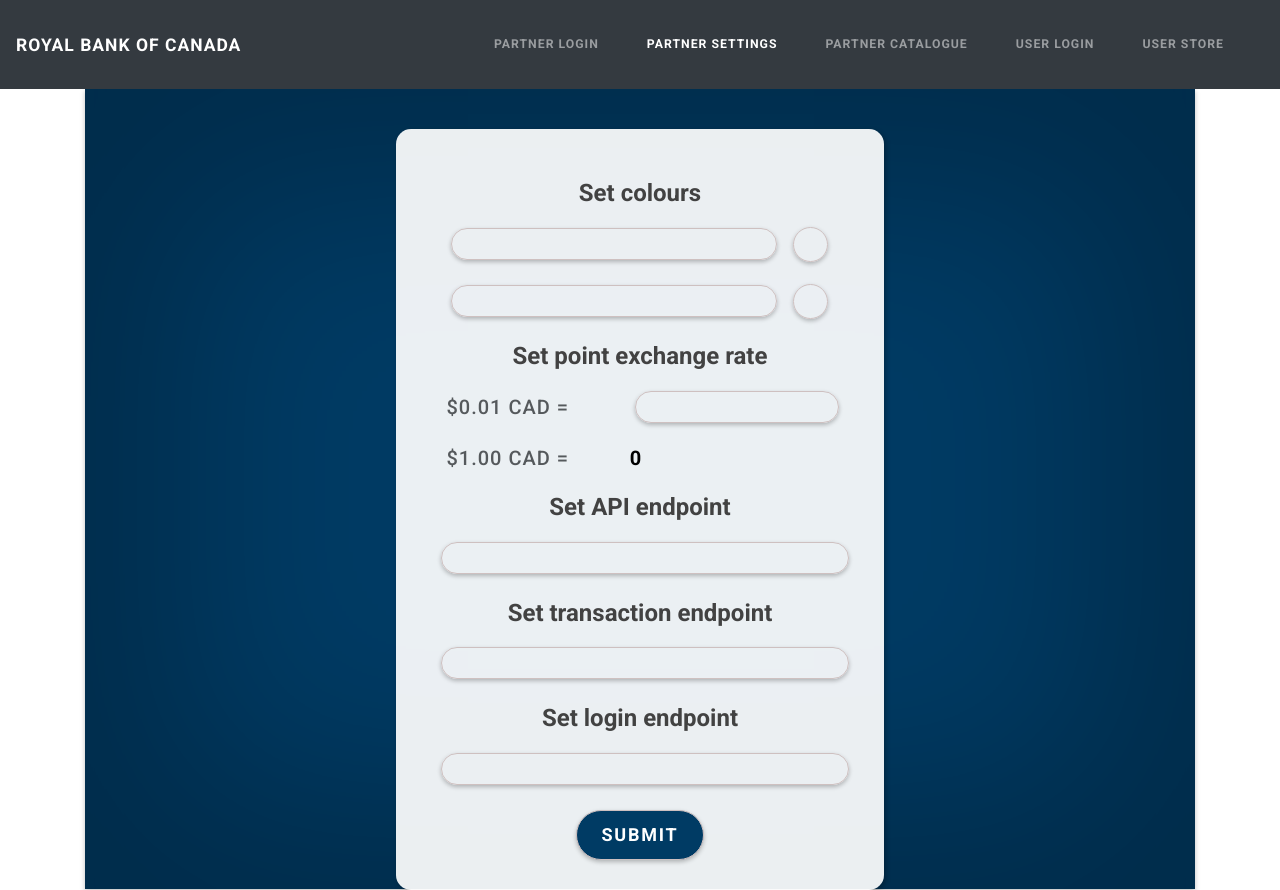
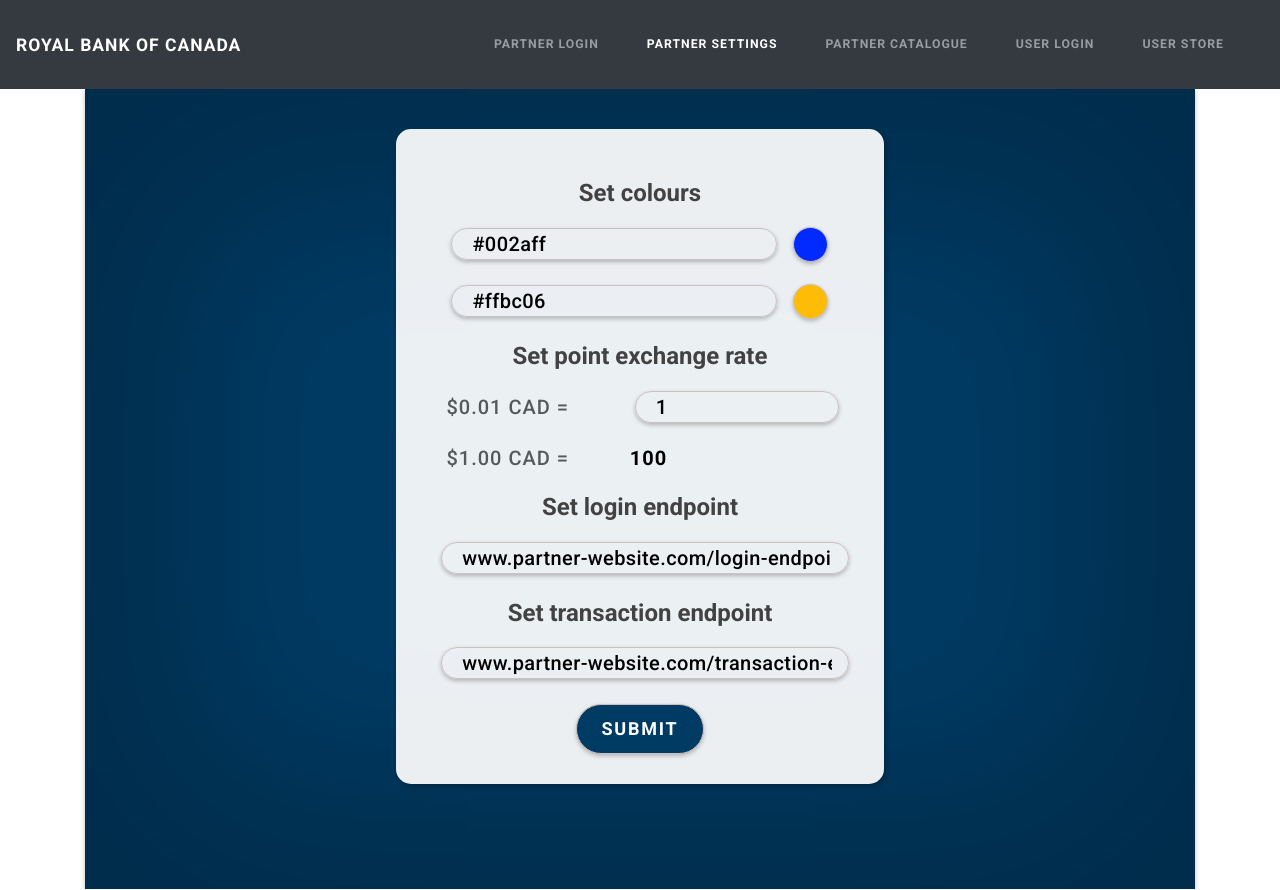
Before and after one commit to perryliao/arisa, a React (Create React App) app: page / in a window 1280 px wide. Both pictures are taken after a click on the link "PARTNER SETTINGS". Built offline with nearby package versions, Linux system fonts and the light colour scheme; the HTML template or start-up script is replaced by a standard one.

Commit message:
mnore changes and updates

```diff
--- a/src/App.tsx
+++ b/src/App.tsx
@@ -12,7 +12,7 @@
 import {Login} from "./components/PopupContents/Login";
 import {Balance} from "./components/PopupContents/Balance";
 
-enum page {
+export enum page {
     PartnerPortalLogin,
     PartnerPortalSettings,
     PartnerCatalogueSettings,
@@ -161,11 +161,13 @@
             modalFunction: this.determineModalFunction,
             addToCatalogue: this.addToCatalogue,
             removeFromCatalogue: this.removeFromCatalogue,
+            editPartnerOptions: this.editPartnerOptions,
             database: this.state.database,
             partnerKey: this.state.partnerKey,
             userKey: this.state.userKey,
             catalogueLength: Object.keys(this.state.database.partners[this.state.partnerKey].catalogue).length,
             makeTransaction: this.makeTransaction,
+            changePage: this.changePage,
         };
         return React.createElement(App.pages[this.state.currentPage].pointer, props);
     }
--- a/src/components/PartnerConfigForm.tsx
+++ b/src/components/PartnerConfigForm.tsx
@@ -4,6 +4,9 @@
 import {ColoredCircle} from "./ColoredCircle";
 import {TextInput} from "./TextInput";
 import {Button} from "reactstrap";
+import {IDatabase, IPartner, IPartnerOptions} from "../data/database";
+import {IContainerProps} from "../containers/Container";
+import {page} from "../App";
 
 class PartnerConfigForm extends EnhancedComponent<IPartnerConfigFormProps, IPartnerConfigFormState> {
 
@@ -30,18 +33,32 @@
 
     protected constructor(props: IPartnerConfigFormProps) {
         super(props);
+        const partner: IPartner = props.database.partners[this.props.partnerKey];
         this.state = {
             ...this.state,
-            primaryColor: null,
-            secondaryColor: null,
-            pointAmountPerDollar: 0,
+            primaryColor: partner.primaryColour,
+            secondaryColor: partner.secondaryColour,
+            pointAmountPerDollar: partner.pointsToCent * 100,
+            pointAmountPerCent: partner.pointsToCent,
             apiEndpoint: "",
-            transactionEndpoint: "",
-            loginEndpoint: "",
+            transactionEndpoint: partner.transactionEndpoint,
+            loginEndpoint: partner.loginEndpoint,
         };
         this.handleColorChange = this.handleColorChange.bind(this);
         this.onPointChange = this.onPointChange.bind(this);
         this.handleGenericTextInputChange = this.handleGenericTextInputChange.bind(this);
+        this.onClick = this.onClick.bind(this);
+    }
+
+    private onClick(): void {
+        const that: PartnerConfigForm = this;
+        this.props.editPartnerOptions({
+            primaryColour: this.state.primaryColor,
+            secondaryColour: this.state.secondaryColor,
+            pointsToCent: this.state.pointAmountPerCent,
+            transactionEndpoint: this.state.transactionEndpoint,
+            loginEndpoint: this.state.loginEndpoint,
+        }).then(that.props.changePage(page.PartnerCatalogueSettings));
     }
 
     private handleColorChange(whichInput: any): (newColor: string) => void {
@@ -61,7 +78,7 @@
         console.log("new points:", newPoints);
 
         this.setState({
-            pointAmountPerCent: newPoints.toString(),
+            pointAmountPerCent: newPoints,
             pointAmountPerDollar: newPoints * 100
         });
     }
@@ -100,8 +117,10 @@
                                     <TextInput
                                         inputProps={{
                                             // @ts-ignore
-                                            onChange: this.handleColorChange("primary")
+                                            onChange: this.handleColorChange("primary"),
+                                            value: this.state.primaryColor,
                                         }}
+
                                     />
                                 </div>
                                 <div style={{width: "5%"}}/>
@@ -118,7 +137,8 @@
                                     <TextInput
                                         inputProps={{
                                             // @ts-ignore
-                                            onChange: this.handleColorChange("secondary")
+                                            onChange: this.handleColorChange("secondary"),
+                                            value: this.state.secondaryColor,
                                         }}
                                     />
                                 </div>
@@ -152,6 +172,7 @@
                                         inputProps={{
                                             // @ts-ignore
                                             onChange: this.onPointChange,
+                                            value: this.state.pointAmountPerCent,
                                         }}
                                     />
                                 </div>
@@ -175,22 +196,38 @@
                     </div>
 
 
+                    {/*<div className="partnerConfigFormSection">*/}
+                        {/*<div className="partnerConfigFormTitleTextContainer">*/}
+                            {/*<p className="partnerConfigFormTitleText">*/}
+                                {/*{PartnerConfigForm.setAPIEndpointTitle}*/}
+                            {/*</p>*/}
+                        {/*</div>*/}
+                        {/*<div className="partnerConfigFormTextInputRowWrapperForMargins">*/}
+                            {/*<TextInput*/}
+                                {/*inputProps={{*/}
+                                    {/*// @ts-ignore*/}
+                                    {/*onChange: this.handleGenericTextInputChange("apiEndpoint")*/}
+                                {/*}}*/}
+                            {/*/>*/}
+                        {/*</div>*/}
+                    {/*</div>*/}
+
                     <div className="partnerConfigFormSection">
                         <div className="partnerConfigFormTitleTextContainer">
                             <p className="partnerConfigFormTitleText">
-                                {PartnerConfigForm.setAPIEndpointTitle}
+                                {PartnerConfigForm.setLoginEndpointTitle}
                             </p>
                         </div>
                         <div className="partnerConfigFormTextInputRowWrapperForMargins">
                             <TextInput
                                 inputProps={{
                                     // @ts-ignore
-                                    onChange: this.handleGenericTextInputChange("apiEndpoint")
+                                    onChange: this.handleGenericTextInputChange("loginEndpoint"),
+                                    value: this.state.loginEndpoint
                                 }}
                             />
                         </div>
                     </div>
-
 
                     <div className="partnerConfigFormSection">
                         <div className="partnerConfigFormTitleTextContainer">
@@ -202,24 +239,8 @@
                             <TextInput
                                 inputProps={{
                                     // @ts-ignore
-                                    onChange: this.handleGenericTextInputChange("transactionEndpoint")
-                                }}
-                            />
-                        </div>
-                    </div>
-
-
-                    <div className="partnerConfigFormSection">
-                        <div className="partnerConfigFormTitleTextContainer">
-                            <p className="partnerConfigFormTitleText">
-                                {PartnerConfigForm.setLoginEndpointTitle}
-                            </p>
-                        </div>
-                        <div className="partnerConfigFormTextInputRowWrapperForMargins">
-                            <TextInput
-                                inputProps={{
-                                    // @ts-ignore
-                                    onChange: this.handleGenericTextInputChange("loginEndpoint")
+                                    onChange: this.handleGenericTextInputChange("transactionEndpoint"),
+                                    value: this.state.transactionEndpoint
                                 }}
                             />
                         </div>
@@ -228,7 +249,7 @@
 
                     <div className="partnerConfigFormSection">
                         <div className="partnerConfigFormTextInputContainer">
-                            <Button className="jerryButton">
+                            <Button className="jerryButton" onClick={this.onClick}>
                                 {PartnerConfigForm.buttonText}
                             </Button>
                         </div>
@@ -239,13 +260,14 @@
     }
 }
 
-interface IPartnerConfigFormProps extends IEnhancedComponentProps {
+interface IPartnerConfigFormProps extends IContainerProps {
+
 }
 
 interface IPartnerConfigFormState extends IEnhancedComponentState {
     primaryColor: string;
     secondaryColor: string;
-    pointAmountPerCent: string;
+    pointAmountPerCent: number;
     pointAmountPerDollar: number;
     apiEndpoint: string;
     transactionEndpoint: string;
--- a/src/components/TextInput.tsx
+++ b/src/components/TextInput.tsx
@@ -27,12 +27,12 @@
 
     private handleTextChange(event: any): void {
         // @ts-ignore
-        this.setState({text: event.target.value}, () => {
+        // this.setState({text: event.target.value}, () => {
             if (this.props.inputProps && this.props.inputProps.onChange) {
                 // @ts-ignore
-                this.props.inputProps.onChange(this.state.text)
+                this.props.inputProps.onChange(event.target.value)
             }
-        });
+        // });
     }
 
     public render(): ReactNode {
@@ -41,7 +41,6 @@
                 <input
                     {...this.props.inputProps}
                     type={this.props.secureText ? "password" : "text"}
-                    value={this.state.text}
                     onChange={this.handleTextChange}
                     className={"TextInput"}
                     placeholder={this.props.placeholder}
--- a/src/containers/Container.tsx
+++ b/src/containers/Container.tsx
@@ -48,6 +48,7 @@
 	partnerKey?: partnerName,
 	userKey?: userName,
 	catalogueLength?: number;
+	changePage?: (page: any) => () => void;
 }
 
 interface IContainerState {
--- a/src/containers/PartnerConfig.tsx
+++ b/src/containers/PartnerConfig.tsx
@@ -2,7 +2,6 @@
 import {ReactNode} from "react";
 import {Container, IContainerProps, IContainerState} from "./Container";
 import {PartnerConfigForm} from "../components/PartnerConfigForm";
-import {TextInput} from "../components/TextInput";
 
 class PartnerConfig extends Container<IPartnerConfigProps, IPartnerConfigState> {
     public static defaultProps: IPartnerConfigProps = {
@@ -20,7 +19,9 @@
         return (
             <div className="partnerConfigPageBackground">
                 <div style={{height: 40}}/>
-                <PartnerConfigForm/>
+                <PartnerConfigForm
+                    {...this.props}
+                />
             </div>
         );
     }
--- a/src/data/database.ts
+++ b/src/data/database.ts
@@ -9,7 +9,7 @@
 export interface IPartnerOptions {
 	primaryColour: string,
 	secondaryColour: string,
-	pointsToDollar: number,
+	pointsToCent: number,
 	transactionEndpoint: string,
 	loginEndpoint: string,
 }
@@ -63,7 +63,7 @@
 	logo: "/logo.svg",
 	primaryColour: "#002aff",
 	secondaryColour: "#ffbc06",
-	pointsToDollar: 100,
+	pointsToCent: 1,
 	transactionEndpoint: "www.partner-website.com/transaction-endpoint",
 	loginEndpoint: "www.partner-website.com/login-endpoint",
 	password: "1234",
```
Also changed, not shown: src/containers/CustomerCatalog.tsx (+61 -4 lines).
